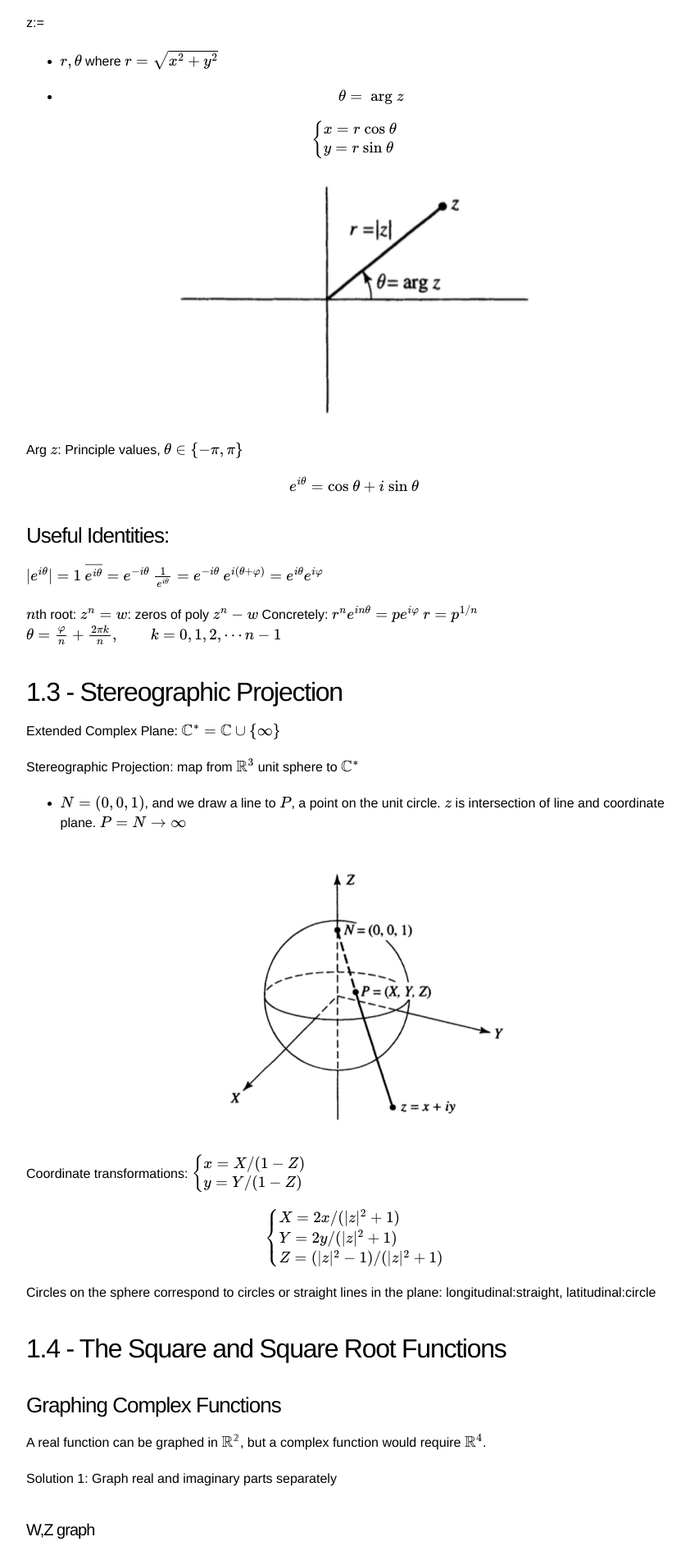
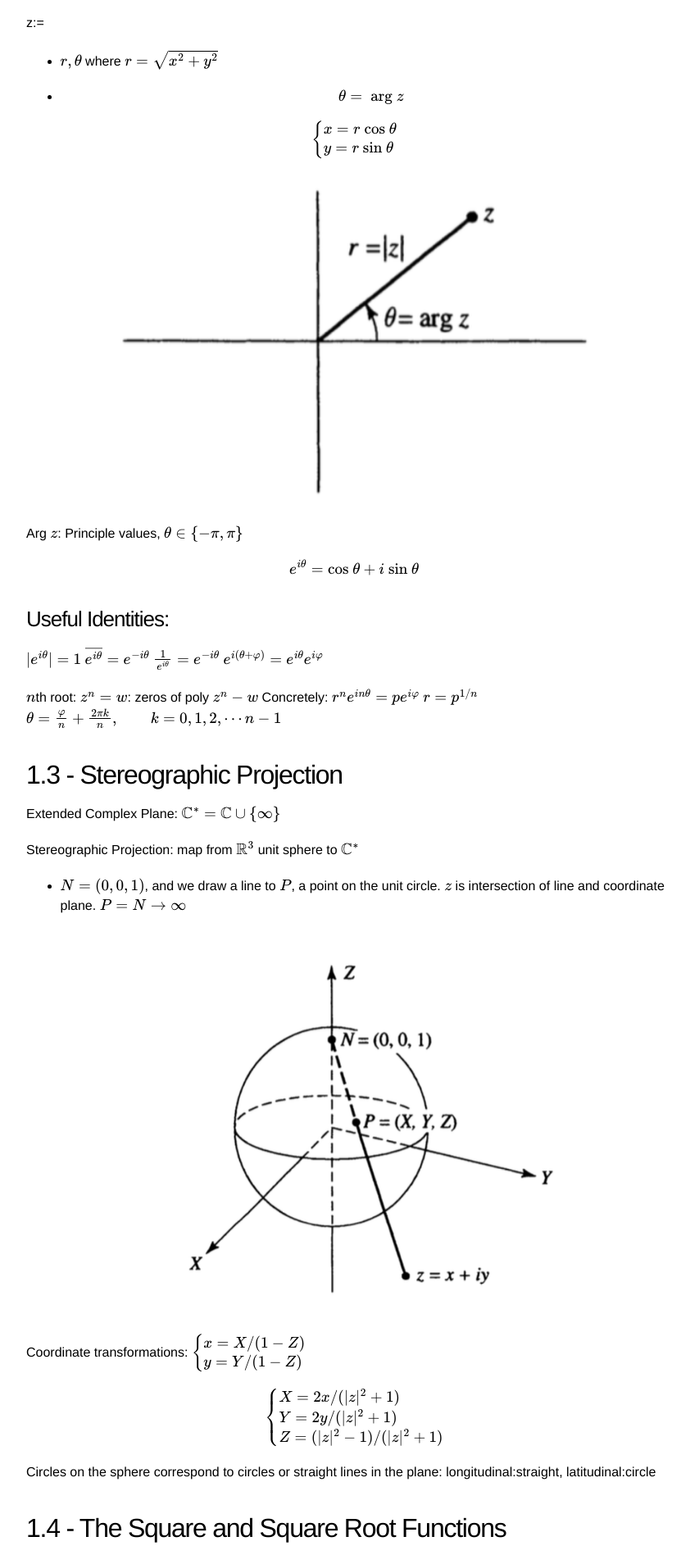
Before and after one commit to jaywreddy/jaywreddy.github.io, a Jekyll site: the page built from _posts/2016-04-10-math-185-notes.markdown, in a window 1280 px wide. Shown: the part 1051-2948 px from the top of the page at 82% size, without its empty margins (208-1050 px from the left). Built offline with Jekyll 4.4.1, drawn with Linux system fonts in a browser that asks for light colours; formulas are drawn with MathJax 3.

Commit message:
bigger images

```diff
--- a/css/main.css
+++ b/css/main.css
@@ -11,7 +11,7 @@ html, body { height: 100%; }
 img {
     display: block;
     margin: auto;
-    width: 60%;
+    width: 80%;
   }
 
 body {
```
